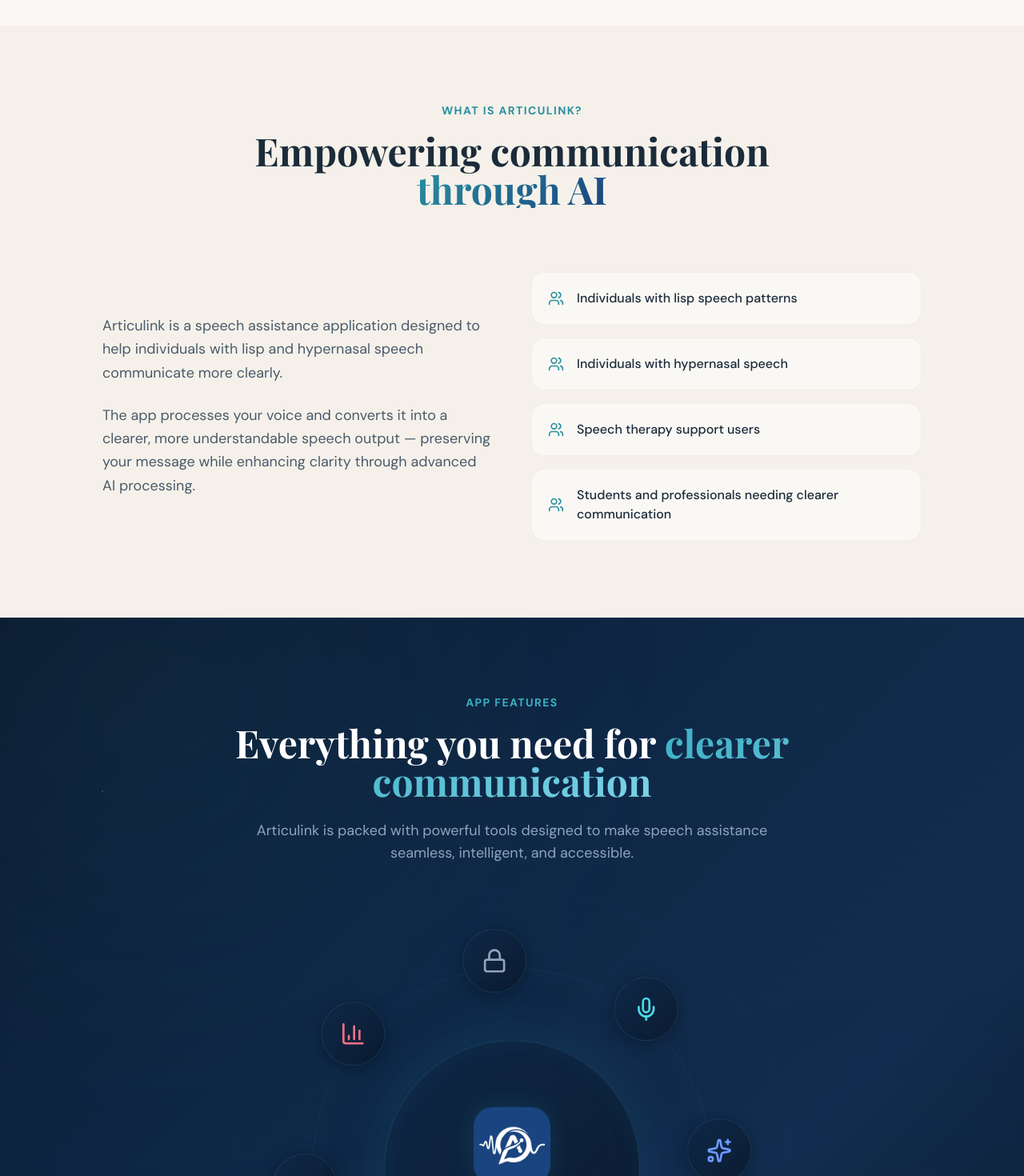
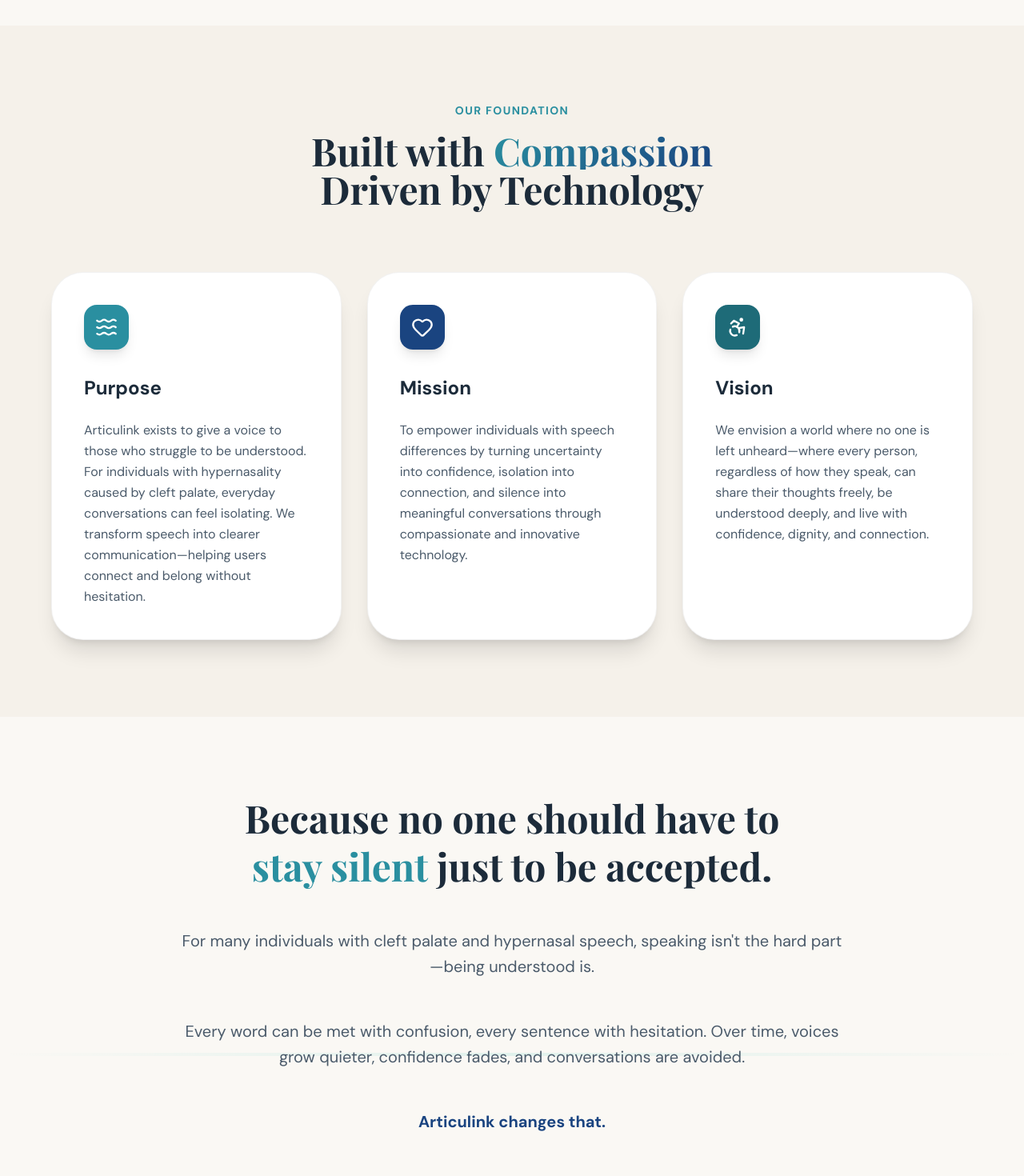
Before and after one commit to Eybri/articulink-ads, a Next.js app: page /about in a window 1280 px wide. Shown: the part 580-2050 px from the top of the page at 80% size. Built offline with nearby package versions, Linux system fonts and the light colour scheme; no server answers.

Commit message:
feat: add Navbar, Footer components and create About page skeleton

```diff
--- a/src/app/about/page.tsx
+++ b/src/app/about/page.tsx
@@ -264,8 +264,8 @@
               </h1>
 
               <p className="text-xl mb-10 max-w-lg leading-relaxed" style={{ color: C.textMid }}>
-                A speech assistance app designed to help individuals with lisp and hypernasal
-                speech communicate more clearly — powered by AI, built with heart.
+                Articulink exists to give a voice to those who struggle to be understood.
+                We turn uncertainty into confidence and silence into meaningful conversations.
               </p>
             </motion.div>
 
@@ -310,7 +310,8 @@
         </div>
       </section>
 
-      {/* ═══════════════ WHAT IS ARTICULINK ═══════════════ */}
+
+      {/* ─── OUR FOUNDATION (Purpose, Mission, Vision) ─── */}
       <section className="py-24" style={{ backgroundColor: C.warmWhite }}>
         <div className="max-w-7xl mx-auto px-4 sm:px-6 lg:px-8">
           <div className="text-center mb-20">
@@ -318,53 +319,101 @@
               className="font-bold tracking-widest uppercase text-sm mb-4"
               style={{ color: C.teal }}
             >
-              What is Articulink?
+              Our Foundation
             </h2>
             <p
               className="text-4xl md:text-5xl font-bold max-w-3xl mx-auto"
               style={{ fontFamily: "var(--font-playfair), serif", color: C.textDark }}
             >
-              Empowering communication <br />
-              <span className="text-gradient">through AI</span>
+              Built with <span className="text-gradient">Compassion</span> <br />
+              Driven by Technology
             </p>
           </div>
 
-          <div className="grid md:grid-cols-2 gap-12 items-center max-w-5xl mx-auto">
-            <div>
-              <p className="text-lg leading-relaxed mb-6" style={{ color: C.textMid }}>
-                Articulink is a speech assistance application designed to help individuals with
-                lisp and hypernasal speech communicate more clearly.
-              </p>
-              <p className="text-lg leading-relaxed" style={{ color: C.textMid }}>
-                The app processes your voice and converts it into a clearer, more understandable
-                speech output — preserving your message while enhancing clarity through advanced
-                AI processing.
-              </p>
-            </div>
-            <div className="space-y-4">
-              {[
-                "Individuals with lisp speech patterns",
-                "Individuals with hypernasal speech",
-                "Speech therapy support users",
-                "Students and professionals needing clearer communication",
-              ].map((text, i) => (
+          <div className="grid md:grid-cols-3 gap-8 max-w-6xl mx-auto">
+            {[
+              {
+                title: "Purpose",
+                icon: Waves,
+                content: "Articulink exists to give a voice to those who struggle to be understood. For individuals with hypernasality caused by cleft palate, everyday conversations can feel isolating. We transform speech into clearer communication—helping users connect and belong without hesitation.",
+                color: C.teal
+              },
+              {
+                title: "Mission",
+                icon: Heart,
+                content: "To empower individuals with speech differences by turning uncertainty into confidence, isolation into connection, and silence into meaningful conversations through compassionate and innovative technology.",
+                color: C.royalBlue
+              },
+              {
+                title: "Vision",
+                icon: Accessibility,
+                content: "We envision a world where no one is left unheard—where every person, regardless of how they speak, can share their thoughts freely, be understood deeply, and live with confidence, dignity, and connection.",
+                color: C.tealDark
+              }
+            ].map((item, i) => (
+              <motion.div
+                key={i}
+                initial={{ opacity: 0, y: 20 }}
+                whileInView={{ opacity: 1, y: 0 }}
+                viewport={{ once: true }}
+                transition={{ delay: i * 0.1 }}
+                whileHover={{ y: -10, scale: 1.02 }}
+                className="p-10 rounded-[2.5rem] bg-white shadow-xl border border-black/5 transition-all group"
+              >
                 <div
-                  key={i}
-                  className="flex items-center gap-4 p-5 rounded-2xl"
-                  style={{
-                    backgroundColor: C.cream,
-                    border: `1px solid ${C.sandMid}50`,
-                  }}
+                   className="w-14 h-14 rounded-2xl flex items-center justify-center text-white mb-8 shadow-lg group-hover:rotate-12 transition-transform duration-500"
+                   style={{ backgroundColor: item.color }}
                 >
-                  <Users className="w-5 h-5 shrink-0" style={{ color: C.teal }} />
-                  <span className="font-medium" style={{ color: C.textDark }}>
-                    {text}
-                  </span>
+                  <item.icon className="w-7 h-7" />
                 </div>
-              ))}
-            </div>
+                <h3 className="text-2xl font-bold mb-6 group-hover:text-[#2A8FA0] transition-colors" style={{ color: C.textDark }}>{item.title}</h3>
+                <p className="text-base leading-relaxed" style={{ color: C.textMid }}>{item.content}</p>
+              </motion.div>
+            ))}
           </div>
         </div>
+      </section>
+
+      {/* ─── THE HUMAN STORY ─── */}
+      <section className="py-24 relative overflow-hidden" style={{ backgroundColor: C.cream }}>
+         {/* Background Decoration */}
+         <div className="absolute top-1/2 left-0 w-full h-1 bg-gradient-to-r from-transparent via-teal-500/10 to-transparent -translate-y-1/2" />
+
+         <div className="max-w-4xl mx-auto px-4 sm:px-6 lg:px-8 relative z-10">
+            <div className="text-center">
+              <motion.h2
+                initial={{ opacity: 0, y: 30 }}
+                whileInView={{ opacity: 1, y: 0 }}
+                viewport={{ once: true, margin: "-100px" }}
+                className="text-3xl md:text-5xl font-bold mb-12 leading-tight"
+                style={{ fontFamily: "var(--font-playfair), serif", color: C.textDark }}
+              >
+                Because no one should have to <br />
+                <span style={{ color: C.teal }}>stay silent</span> just to be accepted.
+              </motion.h2>
+
+              <div className="space-y-12">
+                {[
+                  "For many individuals with cleft palate and hypernasal speech, speaking isn't the hard part—being understood is.",
+                  "Every word can be met with confusion, every sentence with hesitation. Over time, voices grow quieter, confidence fades, and conversations are avoided.",
+                  "Articulink changes that.",
+                  "By transforming speech into clearer, more understandable communication, it gives users the freedom to speak without fear—to join conversations, share ideas, and express who they truly are.",
+                  "With Articulink, every voice finally has the chance to be heard—and understood."
+                ].map((para, i) => (
+                  <motion.p
+                    key={i}
+                    initial={{ opacity: 0, x: i % 2 === 0 ? -20 : 20 }}
+                    whileInView={{ opacity: 1, x: 0 }}
+                    viewport={{ once: true, margin: "-50px" }}
+                    transition={{ duration: 0.8, delay: i * 0.1 }}
+                    className={`text-xl leading-relaxed ${para.includes("changes that") ? "text-3xl font-bold text-[#1A4480]" : "text-[#4A5A6A]"} ${para.includes("chance to be heard") ? "font-bold text-[#1C2B3A]" : ""}`}
+                  >
+                    {para}
+                  </motion.p>
+                ))}
+              </div>
+            </div>
+         </div>
       </section>
 
       {/* ═══════════════ APP FEATURES ═══════════════ */}
--- a/src/components/Footer.tsx
+++ b/src/components/Footer.tsx
@@ -61,7 +61,6 @@
             <ul className="space-y-4" style={{ color: "#C8D8EE" }}>
               <li><Link href="/features" className="hover:text-white transition-colors">Features</Link></li>
               <li><Link href="/how-it-works" className="hover:text-white transition-colors">How it Works</Link></li>
-              <li><Link href="/#testimonials" className="hover:text-white transition-colors">Success Stories</Link></li>
               <li><Link href="/about" className="hover:text-white transition-colors">About Us</Link></li>
             </ul>
           </div>
--- a/src/components/Navbar.tsx
+++ b/src/components/Navbar.tsx
@@ -49,7 +49,6 @@
             {[
               { href: "/features", label: "Features" },
               { href: "/how-it-works", label: "How it Works" },
-              { href: "/#testimonials", label: "Success Stories" },
               { href: "/about", label: "About" },
             ].map((link) => (
               <Link
@@ -107,7 +106,6 @@
             {[
               { href: "/features", label: "Features" },
               { href: "/how-it-works", label: "How it Works" },
-              { href: "/#testimonials", label: "Success Stories" },
               { href: "/about", label: "About" },
             ].map((link) => (
               <Link
```
